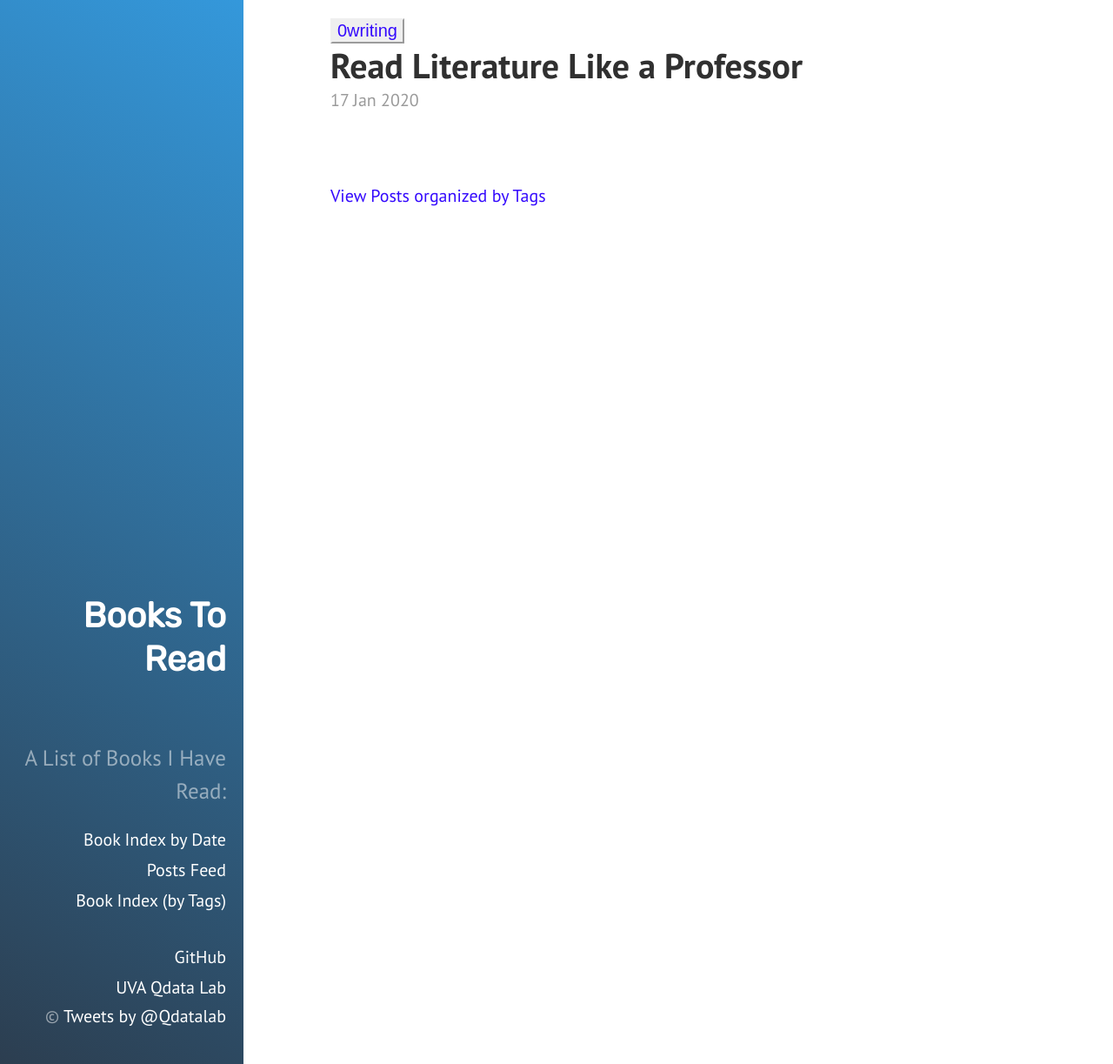
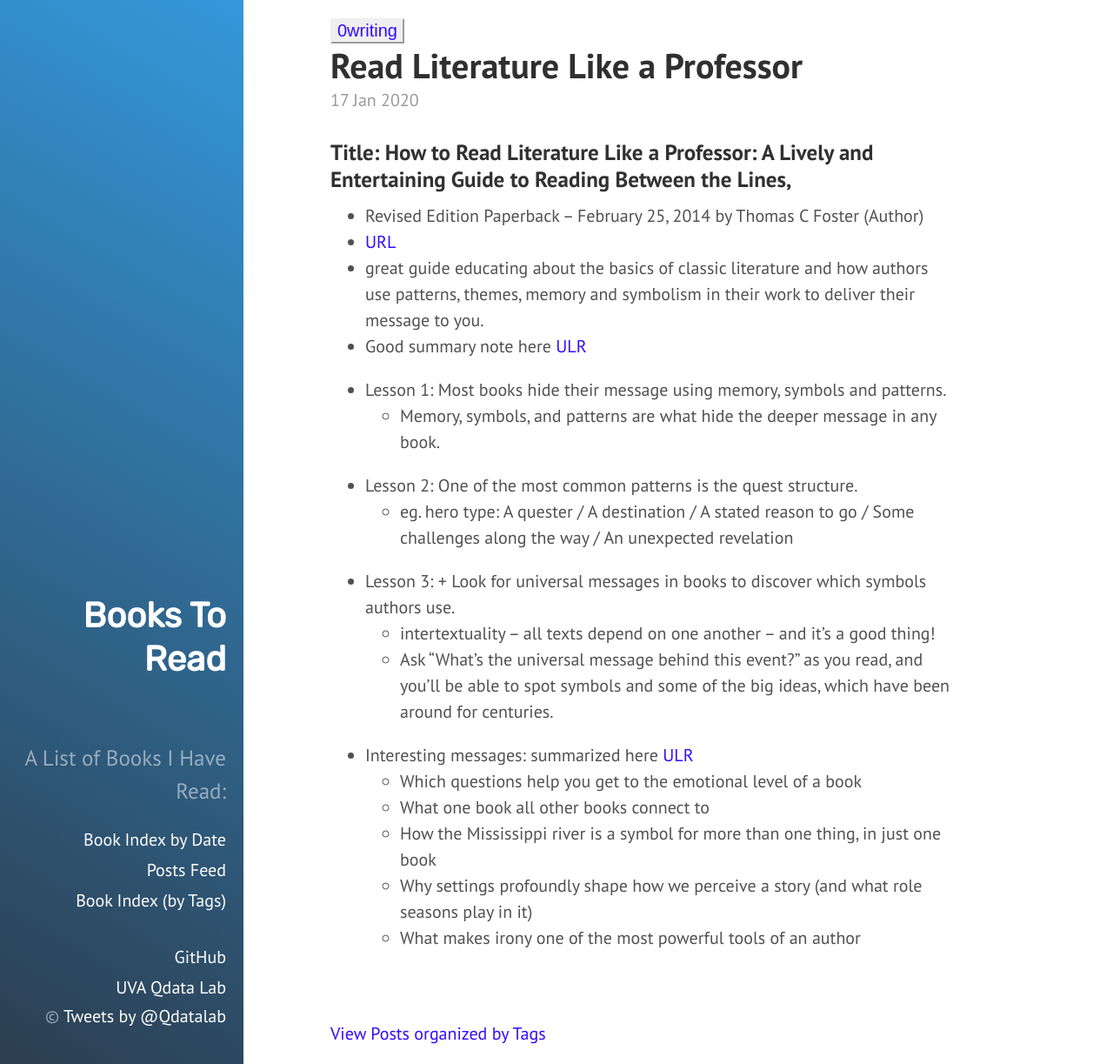
Before and after one commit to qiyanjun/books2read, a Jekyll site: the page built from _posts/2020-01-17-ReadLikeProfessor.md, in a window 1280 px wide and 1223 px high. Shown: the whole window at 87% size. Built offline with Jekyll 4.4.1, drawn with Linux system fonts in a browser that asks for light colours.

Commit message:
add three recent reads' notes in

```diff
--- a/_posts/2020-01-17-ReadLikeProfessor.md
+++ b/_posts/2020-01-17-ReadLikeProfessor.md
@@ -4,3 +4,30 @@ title: Read Literature Like a Professor
 tags:
 - 0Writing
 ---
+
+
+###  Title: How to Read Literature Like a Professor: A Lively and Entertaining Guide to Reading Between the Lines,
+- Revised Edition Paperback – February 25, 2014
+by Thomas C Foster  (Author)
+- [URL](https://www.amazon.com/How-Read-Literature-Like-Professor/dp/0062301675)
+- great guide educating about the basics of classic literature and how authors use patterns, themes, memory and symbolism in their work to deliver their message to you.
+- Good summary note here [ULR](https://fourminutebooks.com/how-to-read-literature-like-a-professor-summary/)
+
+
+
+- Lesson 1: Most books hide their message using memory, symbols and patterns.
+	+ Memory, symbols, and patterns are what hide the deeper message in any book.
+
+- Lesson 2: One of the most common patterns is the quest structure.
+	+ eg. hero type: A quester / A destination / A stated reason to go / Some challenges along the way / An unexpected revelation
+
+- Lesson 3: + Look for universal messages in books to discover which symbols authors use.
+	+ intertextuality – all texts depend on one another – and it’s a good thing!
+	+ Ask “What’s the universal message behind this event?” as you read, and you’ll be able to spot symbols and some of the big ideas, which have been around for centuries.
+
+- Interesting messages: summarized here [ULR](https://fourminutebooks.com/how-to-read-literature-like-a-professor-summary/)
+	+ Which questions help you get to the emotional level of a book
+	+ What one book all other books connect to
+	+ How the Mississippi river is a symbol for more than one thing, in just one book
+	+ Why settings profoundly shape how we perceive a story (and what role seasons play in it)
+	+ What makes irony one of the most powerful tools of an author
```
Also changed, not shown: _posts/2020-01-16-blink.md (+26 -1 lines), _posts/2020-01-19-AotmicHabit.md (+3 -2 lines), _posts/2020-02-06-FormulaSuccess.md (+5 -0 lines), _posts/2020-02-06-Freakonomics.md (+5 -0 lines).
